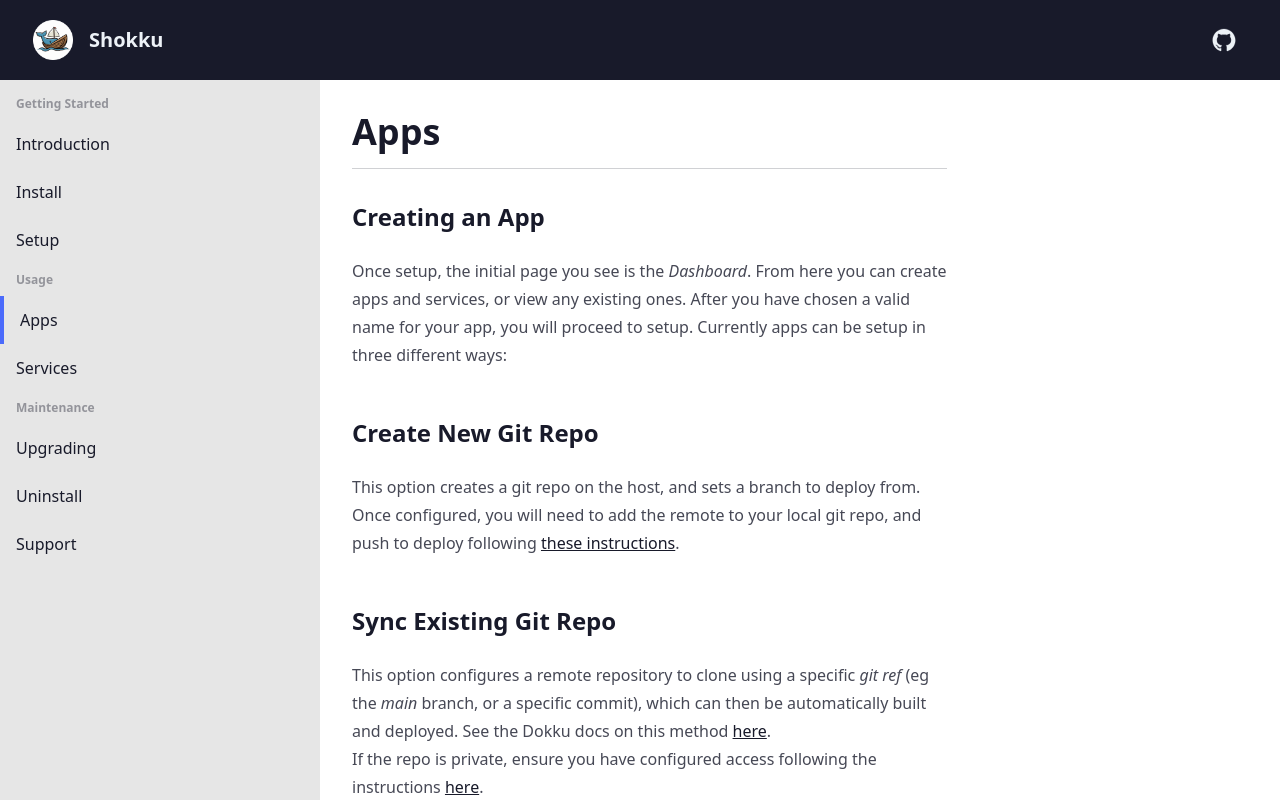
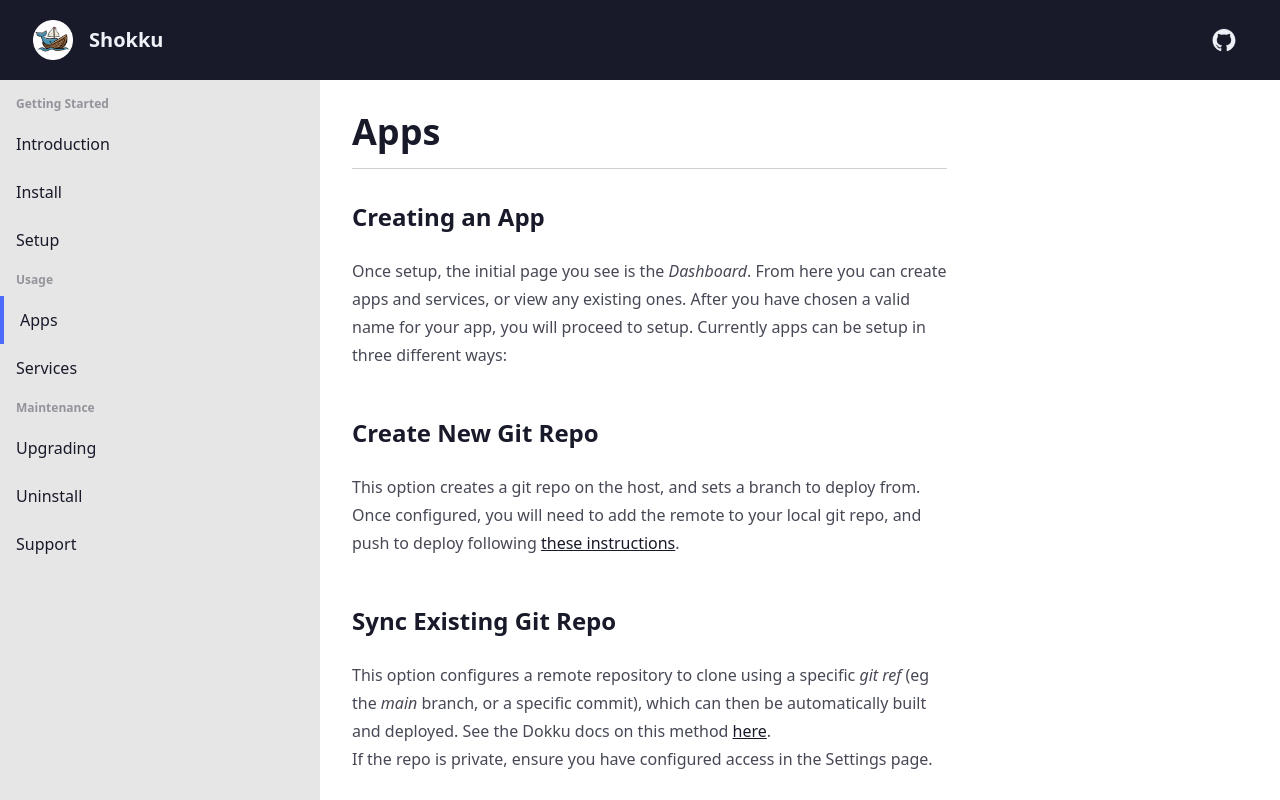
Before and after one commit to texm/shokku, a SvelteKit app in the folder web/: page /docs/apps in a window 1280 px wide. Built offline with nearby package versions, Linux system fonts and the light colour scheme.

Commit message:
fix web build

```diff
--- a/web/src/routes/docs/apps/+page.svelte
+++ b/web/src/routes/docs/apps/+page.svelte
@@ -28,8 +28,7 @@
 	then be automatically built and deployed. See the Dokku docs on this method
 	<a href={remoteRepoDocs}>here</a>.
 	<br />
-	If the repo is private, ensure you have configured access following the instructions
-	<a href={`${base}/docs/settings`}>here</a>.
+	If the repo is private, ensure you have configured access in the Settings page.
 </p>
 
 <h2>Docker Image</h2>
@@ -37,6 +36,6 @@
 	This option enables pulling a Docker image. See the Dokku docs for caveats
 	<a href={dockerImageDocs}>here</a>.
 	<br />
-	If the image is held in a private registry, ensure you have configured access by
-	following the instructions <a href={`${base}/docs/settings`}>here</a>.
+	If the image is held in a private registry, ensure you have configured access in the
+	Settings page.
 </p>
--- a/web/src/routes/docs/intro/+page.svelte
+++ b/web/src/routes/docs/intro/+page.svelte
@@ -1,8 +1,8 @@
 <p>
 	Shokku is an interface for <a href="https://dokku.com" class="link">Dokku</a> - an
 	open source, self-hostable <a href="https://en.wikipedia.org/wiki/Platform_as_a_service">PaaS</a>
-	(commercial options include <a href="heroku.com">Heroku</a>, <a href="fly.io">fly.io</a>,
-	or <a href="render.com">Render</a>)
+	(commercial options include <a href="https://heroku.com">Heroku</a>,
+	<a href="https://fly.io">fly.io</a>, or <a href="https://render.com">Render</a>)
 	<br />
 	It is recommended you are familiar with the underlying Dokku project
 	(<a href="https://dokku.com/docs" class="link">read the docs</a>).
--- a/web/src/routes/docs/services/+page.svelte
+++ b/web/src/routes/docs/services/+page.svelte
@@ -45,6 +45,7 @@
 <h2>Linking a service</h2>
 <p>
 	Services need to be <i>linked</i> to an app. Once this is done, the connection
-	information will be available in the UI, and injected as an environment variable
-	to the app (eg <code>REDIS_URL</code>)
+	information will be available to the app as an environment variable
+	(eg <code>REDIS_URL</code>). These can be viewed in the Environment Variables
+	app page.
 </p>
--- a/web/src/routes/docs/settings/+page.svelte
+++ /dev/null
@@ -1 +0,0 @@
-<p>todo</p>
```
